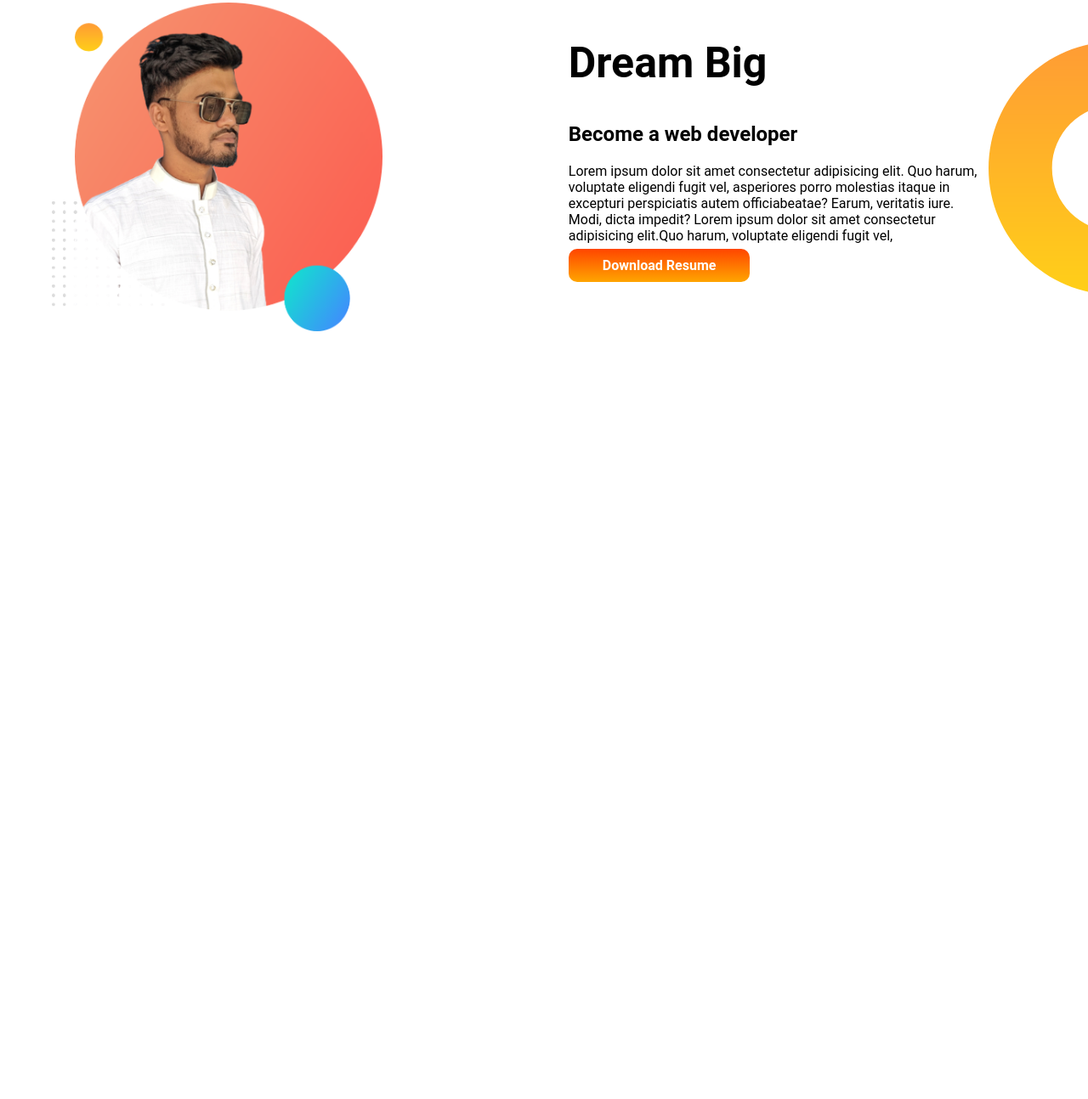
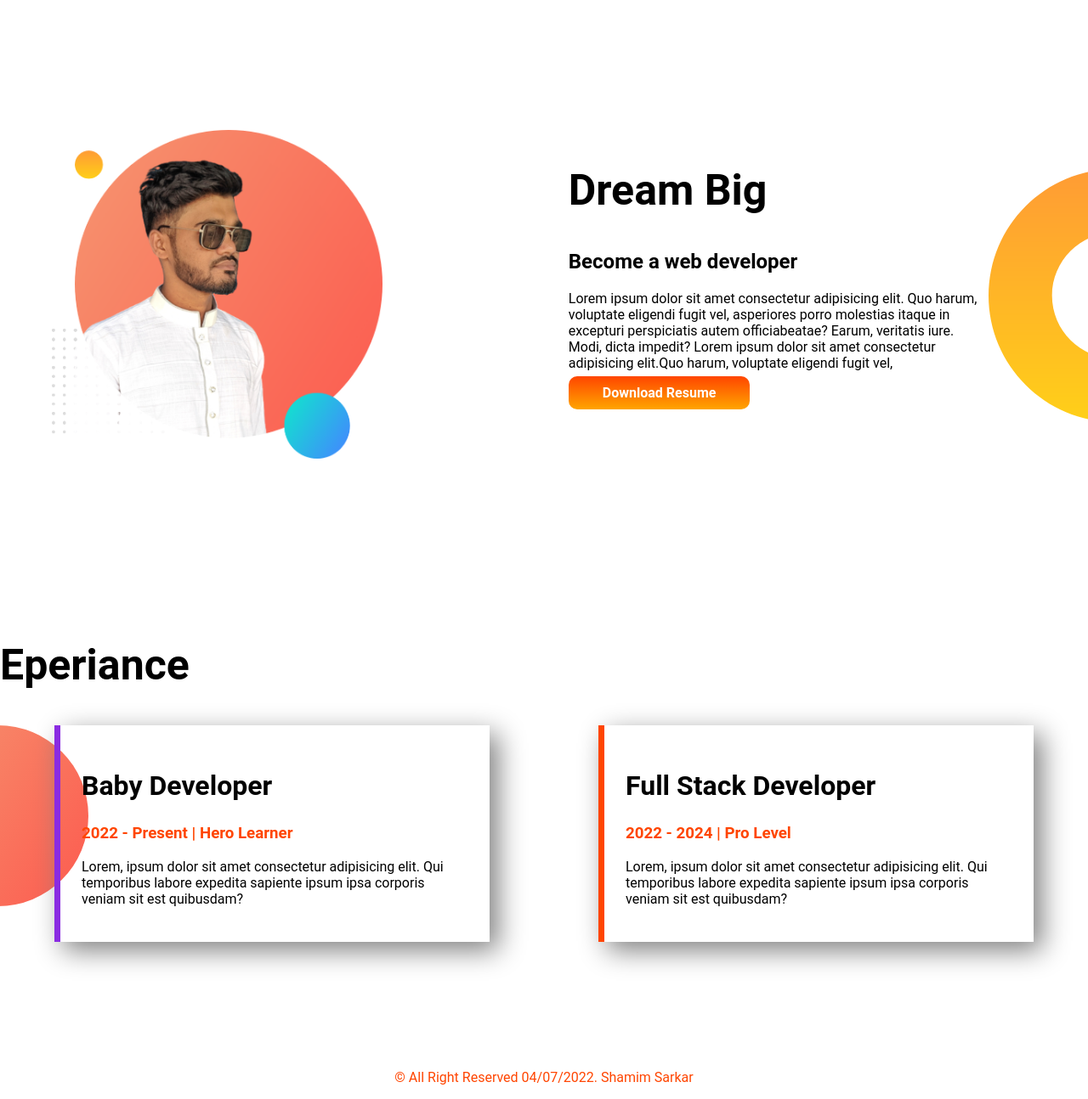
Before and after one commit to shamim-s/developer-portfolio, a plain HTML site: page index.html in a window 1280 px wide. Shown: the part 583-1877 px from the top of the page at 85% size. Before the commit the page ends 1037 px from the top, so only its background shows below. Drawn offline with Linux system fonts and the light colour scheme.

Commit message:
Final all section Added

```diff
--- a/index.html
+++ b/index.html
@@ -15,7 +15,7 @@
 </head>
 
 <body>
-    <section class="s-one">
+    <section class="s-one section-flex">
         <div class="head-content">
             <h1>Welcome</h1>
             <h1><span class="name">Shamim Sarkar </span>World</h1>
@@ -32,7 +32,7 @@
 
     </section>
 
-    <section class="dream-big">
+    <section class="dream-big section-flex">
         <div class="head-content">
             <img src="bg-img/my-bg.png" alt="" srcset="">
         </div>
@@ -43,10 +43,34 @@
                 asperiores porro molestias itaque in excepturi perspiciatis autem officiabeatae? Earum, veritatis iure.
                 Modi, dicta impedit? Lorem ipsum dolor sit amet consectetur adipisicing elit.Quo harum, voluptate
                 eligendi fugit vel,</p>
+
             <a class="button" target="_blank" href="https://github.com/shamim-s">Download Resume</a>
         </div>
     </section>
 
+    <section class="experiance">
+        <h1>Eperiance</h1>
+        <div class="ex-section">
+            <div id="baby-web" class=" ex-con">
+                <h1 class="ex-font">Baby Developer</h1>
+                <h3 class="color-or">2022 - Present | Hero Learner</h3>
+                <p>Lorem, ipsum dolor sit amet consectetur adipisicing elit. Qui temporibus labore expedita sapiente
+                    ipsum ipsa corporis veniam sit est quibusdam?</p>
+            </div>
+            <div id="baby-web2" class="ex-con">
+                <h1 class="ex-font">Full Stack Developer</h1>
+                <h3 class="color-or">2022 - 2024 | Pro Level</h3>
+                <p>Lorem, ipsum dolor sit amet consectetur adipisicing elit. Qui temporibus labore expedita sapiente
+                    ipsum ipsa corporis veniam sit est quibusdam?</p>
+            </div>
+        </div>
+    </section>
+
 </body>
+<footer>
+    <p>
+        © All Right Reserved 04/07/2022. Shamim Sarkar
+    </p>
+</footer>
 
 </html>
--- a/style.css
+++ b/style.css
@@ -11,8 +11,15 @@ h1 {
     color: orangered;
 }
 
+section {
+    margin-bottom: 150px;
+}
+
+.section-flex {
+    display: flex;
+}
+
 .s-one {
-    display: flex;
     background-image: url(bg-img/top-banner.png);
     background-repeat: no-repeat;
 }
@@ -36,9 +43,43 @@ h1 {
 }
 
 .dream-big {
-    display: flex;
     background-image: url(bg-img/dream-bg.png);
     background-repeat: no-repeat;
     background-position: right;
     padding-right: 5%;
 }
+
+.ex-section {
+    display: flex;
+    background-image: url(bg-img/exp-bg.png);
+    background-repeat: no-repeat;
+}
+
+.ex-font {
+    font-size: xx-large;
+}
+
+.ex-con {
+    width: 40%;
+    margin-left: 5%;
+    margin-right: 5%;
+    padding: 25px;
+    box-shadow: 10px 10px 30px grey;
+}
+
+#baby-web {
+    border-left: 7px solid blueviolet;
+}
+
+#baby-web2 {
+    border-left: 7px solid orangered;
+}
+
+.color-or {
+    color: orangered;
+}
+
+footer {
+    text-align: center;
+    color: orangered;
+}
```
